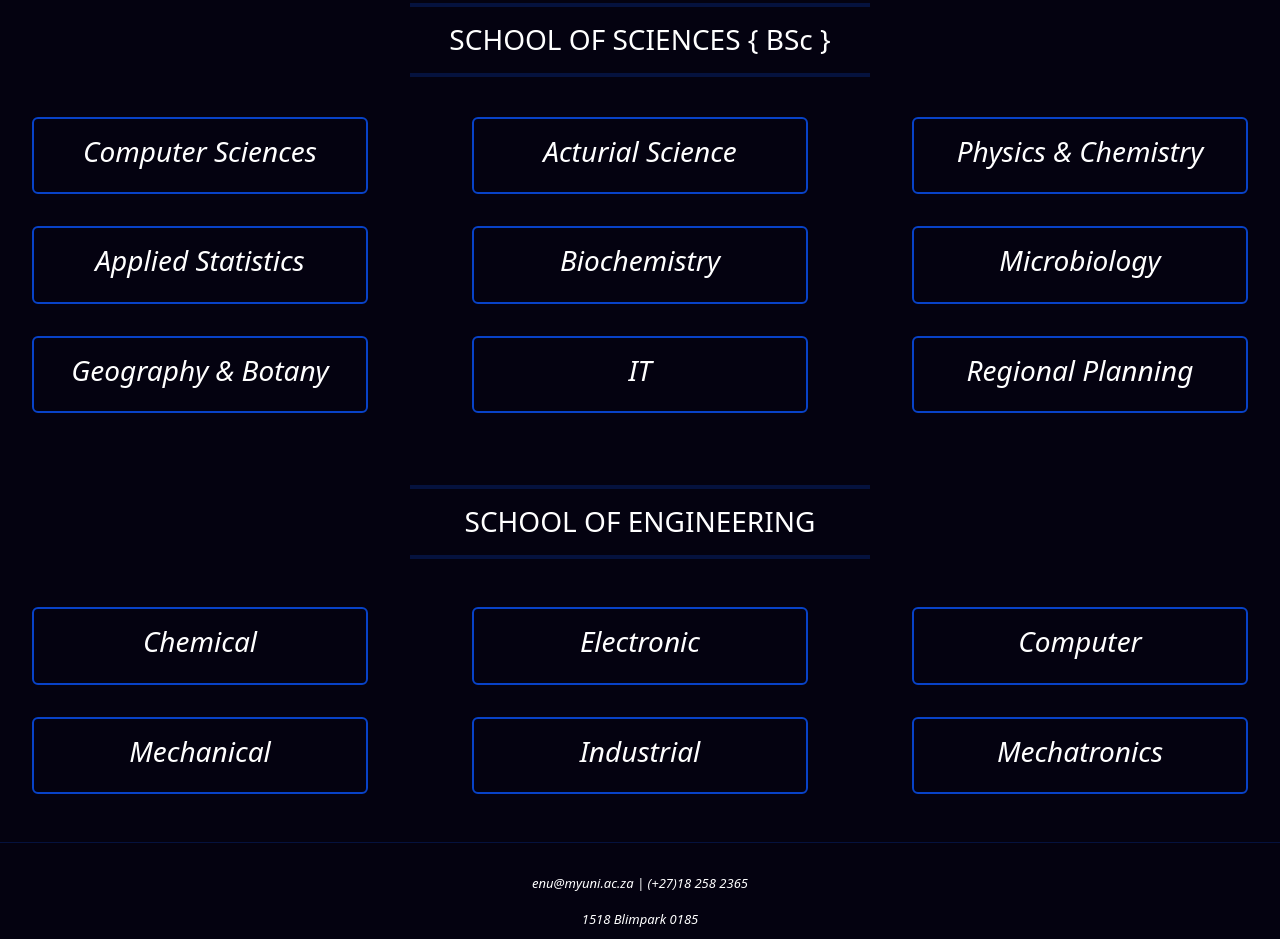
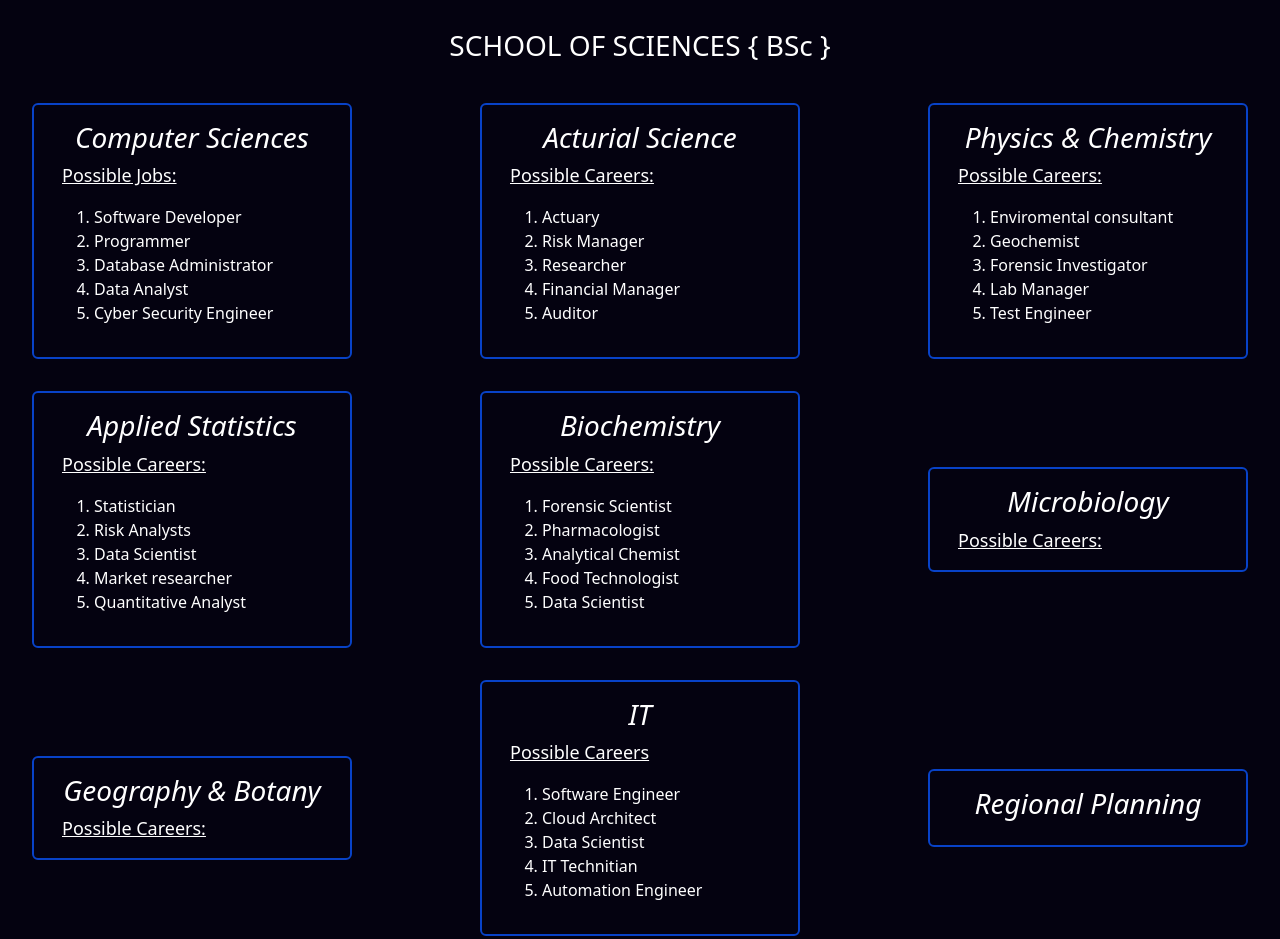
Before and after one commit to ORBNtlhe21/ExperNovate-University, a plain HTML site: page programs.html in a window 1280 px wide. Shown: the part 375-1314 px from the top of the page. Drawn offline with nearby package versions, Linux system fonts and the light colour scheme.

Commit message:
Uploading recent adjustments

```diff
--- a/programs.css
+++ b/programs.css
@@ -100,6 +100,18 @@ h3 {
 		margin: 0%;
 	}
 }
+.card-text {
+	color: #fff;
+	margin-top: 1%;
+}
+li {
+	color: #fff;
+}
+
+.card{
+	width: 20rem;
+	min-width: fit-content;
+}
 
 /*Footer Section*/
 
--- a/programs.html
+++ b/programs.html
@@ -54,64 +54,105 @@
 
     <!--School of science-->
     <div class="science">
-      <hr class="hr">
-      <h3>SCHOOL OF SCIENCES { BSc }</h3>
-      <hr class="hr">
+      <h3 style="margin-top: 1.5em;">SCHOOL OF SCIENCES { BSc }</h3>
+
     </div>
     <div class="container-fluid">
       <div class="row">
-        <div class="card " style="width: 21rem; background-color: #040210;">
+        <div class="card " style="background-color: #040210; width: 20rem;">
           <div class="card-body">
             <h3 style="color: #fff;"><i>Computer Sciences</i></h3>
-            <p class="card-text"></p>
+            <p class="card-text" style="text-decoration: underline;">Possible Jobs:</p>
+            <ol>
+              <li>Software Developer</li>
+              <li>Programmer</li>
+              <li>Database Administrator</li>
+              <li>Data Analyst</li>
+              <li>Cyber Security Engineer</li>
+            </ol>
           </div>
         </div>
-        <div class="card " style="width: 21rem; background-color: #040210;">
+        <div class="card " style="background-color: #040210; width: 20rem;">
           <div class="card-body">
             <h3 style="color: #fff;"><i>Acturial Science</i></h3>
-            <p class="card-text"></p>
+            <p class="card-text" style="text-decoration: underline;">Possible Careers:</p>
+            <ol>
+              <li>Actuary</li>
+              <li>Risk Manager</li>
+              <li>Researcher</li>
+              <li>Financial Manager</li>
+              <li>Auditor</li>
+            </ol>
           </div>
         </div>
-        <div class="card " style="width: 21rem; background-color: #040210;">
+        <div class="card " style="background-color: #040210; width: 20rem;">
           <div class="card-body">
             <h3 style="color: #fff;"><i>Physics & Chemistry</i></h3>
-            <p class="card-text"></p>
+            <p class="card-text" style="text-decoration: underline;">Possible Careers:</p>
+            <ol>
+              <li>Enviromental consultant</li>
+              <li>Geochemist</li>
+              <li>Forensic Investigator</li>
+              <li>Lab Manager</li>
+              <li>Test Engineer</li>
+            </ol>
           </div>
         </div>
-        <div class="card " style="width: 21rem; background-color: #040210;">
+        <div class="card " style="background-color: #040210; width: 20rem;">
           <div class="card-body">
             <h3 style="color: #fff;"><i>Applied Statistics</i></h3>
-            <p class="card-text"></p>
+            <p class="card-text" style="text-decoration: underline;">Possible Careers:</p>
+            <ol>
+              <li>Statistician</li>
+              <li>Risk Analysts</li>
+              <li>Data Scientist</li>
+              <li>Market researcher</li>
+              <li>Quantitative Analyst</li>
+            </ol>
           </div>
         </div>
-        <div class="card " style="width: 21rem; background-color: #040210;">
+        <div class="card " style="background-color: #040210; width: 20rem;">
           <div class="card-body">
             <h3 style="color: #fff;"><i>Biochemistry</i></h3>
-            <p class="card-text"></p>
+            <p class="card-text" style="text-decoration: underline;">Possible Careers:</p>
+            <ol>
+              <li>Forensic Scientist</li>
+              <li>Pharmacologist</li>
+              <li>Analytical Chemist</li>
+              <li>Food Technologist</li>
+              <li>Data Scientist</li>
+            </ol>
           </div>
         </div>
-        <div class="card " style="width: 21rem; background-color: #040210;">
+        <div class="card " style="background-color: #040210; width: 20rem;">
           <div class="card-body">
             <h3 style="color: #fff;"><i>Microbiology</i></h3>
-            <p class="card-text"></p>
+            <p class="card-text" style="text-decoration: underline;">Possible Careers:</p>
           </div>
         </div>
-        <div class="card " style="width: 21rem; background-color: #040210;">
+        <div class="card " style="background-color: #040210; width: 20rem;">
           <div class="card-body">
             <h3 style="color: #fff;"><i>Geography & Botany</i></h3>
-            <p class="card-text"></p>
+            <p class="card-text" style="text-decoration: underline;">Possible Careers:</p>
           </div>
         </div>
-        <div class="card " style="width: 21rem; background-color: #040210;">
+        <div class="card " style="background-color: #040210; width: 20rem;">
           <div class="card-body">
             <h3 style="color: #fff;"><i>IT</i></h3>
-            <p class="card-text"></p>
+            <p class="card-text" style="text-decoration: underline;">Possible Careers</p>
+            <ol>
+              <li>Software Engineer</li>
+              <li>Cloud Architect</li>
+              <li>Data Scientist</li>
+              <li>IT Technitian</li>
+              <li>Automation Engineer</li>
+            </ol>
           </div>
         </div>
-        <div class="card " style="width: 21rem; background-color: #040210;">
+        <div class="card " style="background-color: #040210; width: 20rem;">
           <div class="card-body">
             <h3 style="color: #fff;"><i>Regional Planning</i></h3>
-            <p class="card-text"></p>
+            <p class="card-text" style="text-decoration: underline;"></p>
           </div>
         </div>
       </div>
@@ -120,45 +161,45 @@
     <br>
 
     <div class="engineering">
-      <hr class="hr">
+
       <h3 class="engtxt">SCHOOL OF ENGINEERING</h3>
-      <hr class="hr">
+
     </div>
 
     <div class="container-fluid" style="margin-top: 3em;">
       <div class="row">
-        <div class="card " style="width: 21rem; background-color: #040210;">
+        <div class="card " style="background-color: #040210; width: 20rem;">
           <div class="card-body">
             <h3 style="color: #fff;"><i>Chemical </i></h3>
             <p class="card-text"></p>
           </div>
         </div>
 
-        <div class="card " style="width: 21rem; background-color: #040210;">
+        <div class="card " style="background-color: #040210; width: 20rem;">
           <div class="card-body">
             <h3 style="color: #fff;"><i>Electronic </i></h3>
             <p class="card-text"></p>
           </div>
         </div>
-        <div class="card " style="width: 21rem; background-color: #040210;">
+        <div class="card " style="background-color: #040210; width: 20rem;">
           <div class="card-body">
             <h3 style="color: #fff;"><i>Computer </i></h3>
             <p class="card-text"></p>
           </div>
         </div>
-        <div class="card " style="width: 21rem; background-color: #040210;">
+        <div class="card " style="background-color: #040210; width: 20rem;">
           <div class="card-body">
             <h3 style="color: #fff;"><i>Mechanical </i></h3>
             <p class="card-text"></p>
           </div>
         </div>
-        <div class="card " style="width: 21rem; background-color: #040210;">
+        <div class="card" style="background-color: #040210; width: 20rem;">
           <div class="card-body">
             <h3 style="color: #fff;"><i>Industrial </i></h3>
             <p class="card-text"></p>
           </div>
         </div>
-        <div class="card " style="width: 21rem; background-color: #040210;">
+        <div class="card " style="background-color: #040210; width: 20rem;">
           <div class="card-body">
             <h3 style="color: #fff;"><i>Mechatronics</i></h3>
             <p class="card-text"></p>
```
